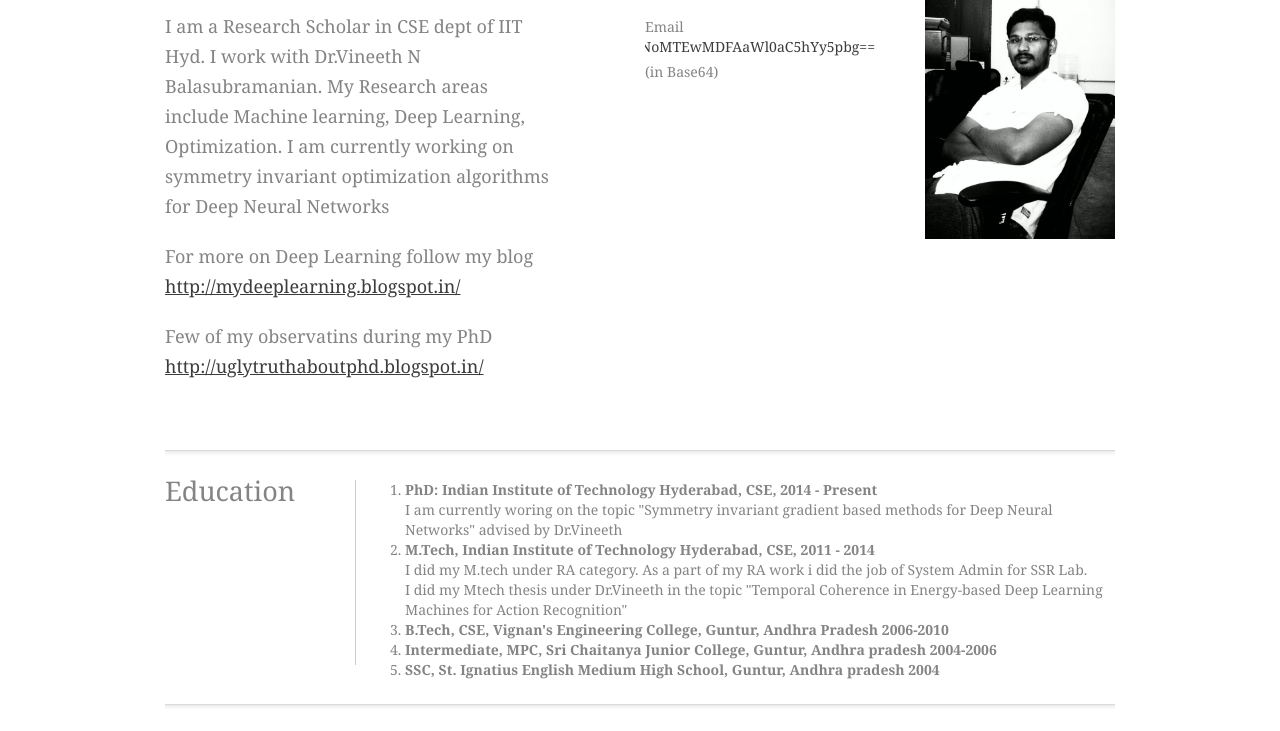
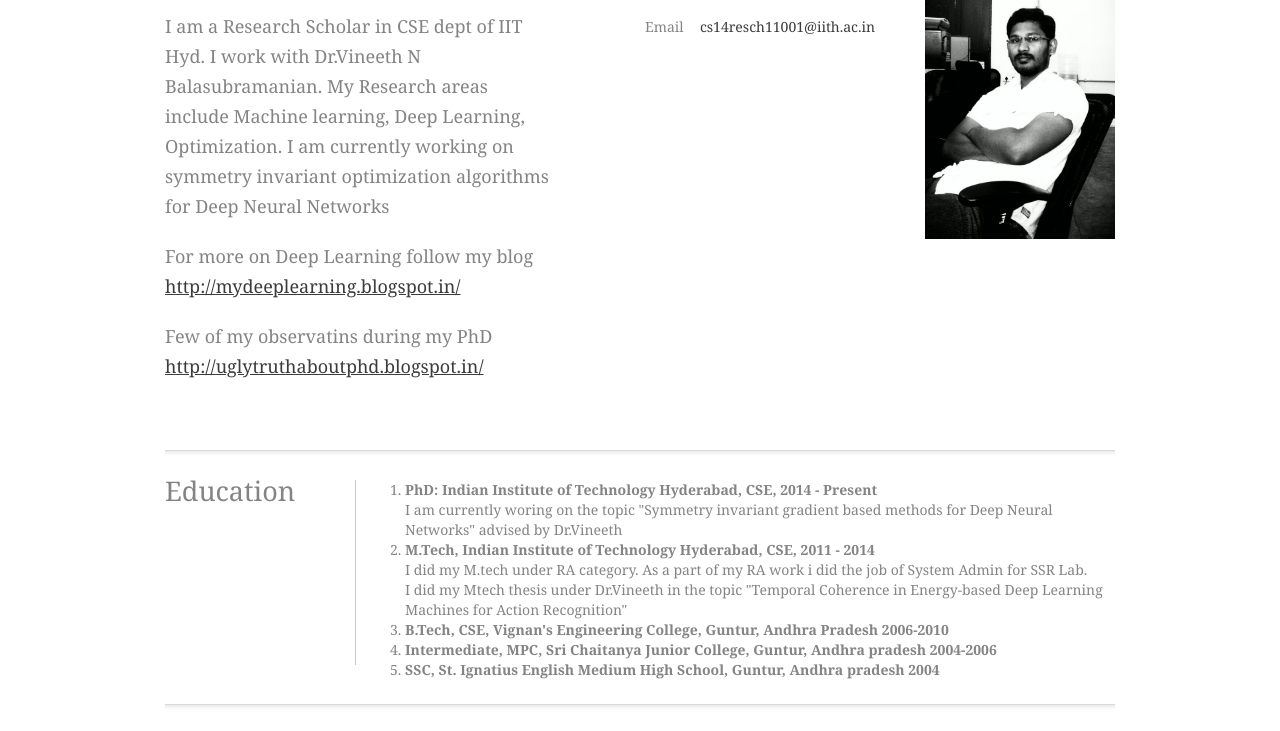
Before and after one commit to ravisankaradepu/ravisankaradepu.github.io, a plain HTML site: page index.html in a window 1280 px wide. Shown: the part 269-1000 px from the top of the page. Drawn offline with nearby package versions, Linux system fonts and the light colour scheme.

Commit message:
Update index.html

```diff
--- a/index.html
+++ b/index.html
@@ -29,7 +29,7 @@ mokṣayiṣyāmi mā śucaḥ </center></h3>
   </div>
   <ul id="contact">
 
-    <li><span>Email</span> <strong>Y3MxNHJlc2NoMTEwMDFAaWl0aC5hYy5pbg==</strong></li>(in Base64)
+    <li><span>Email</span> <strong>cs14resch11001@iith.ac.in</strong></li>
   </ul>
   <img id="picture" src="ravi.JPEG" alt="" /> </div>
 
```
